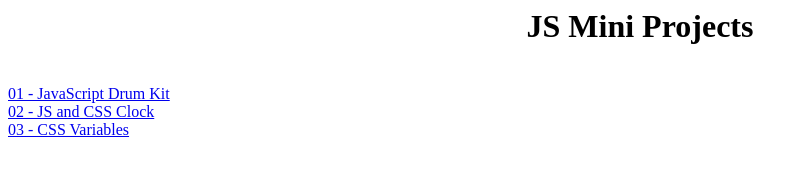
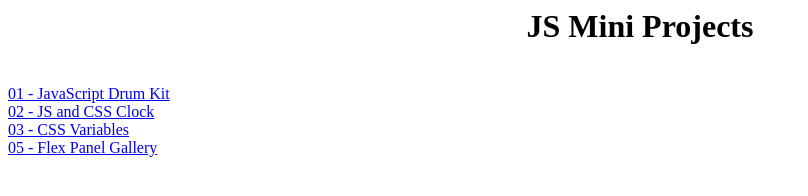
Before and after one commit to AlirezaSafari7/JavaScript-mini-projects, a plain HTML site: page index.html in a window 1280 px wide. Shown: the whole page, without its empty margins (0-808 px from the left). Drawn offline with Linux system fonts and the light colour scheme.

Commit message:
update index.html in main folder

```diff
--- a/index.html
+++ b/index.html
@@ -1,4 +1,5 @@
 <html lang="en">
+
 <head>
     <meta charset="UTF-8">
     <meta http-equiv="X-UA-Compatible" content="IE=edge">
@@ -11,10 +12,13 @@
         margin-bottom: 40px;
     }
 </style>
+
 <body>
     <h1>JS Mini Projects</h1>
     <a href="./01 - JavaScript Drum Kit/index.html">01 - JavaScript Drum Kit</a> <br>
     <a href="./02 - JS and CSS Clock/index.html">02 - JS and CSS Clock</a> <br>
     <a href="./03 - CSS Variables/index.html">03 - CSS Variables</a> <br>
+    <a href="./05 - Flex Panel Gallery/index.html">05 - Flex Panel Gallery</a> <br>
 </body>
+
 </html>
```
